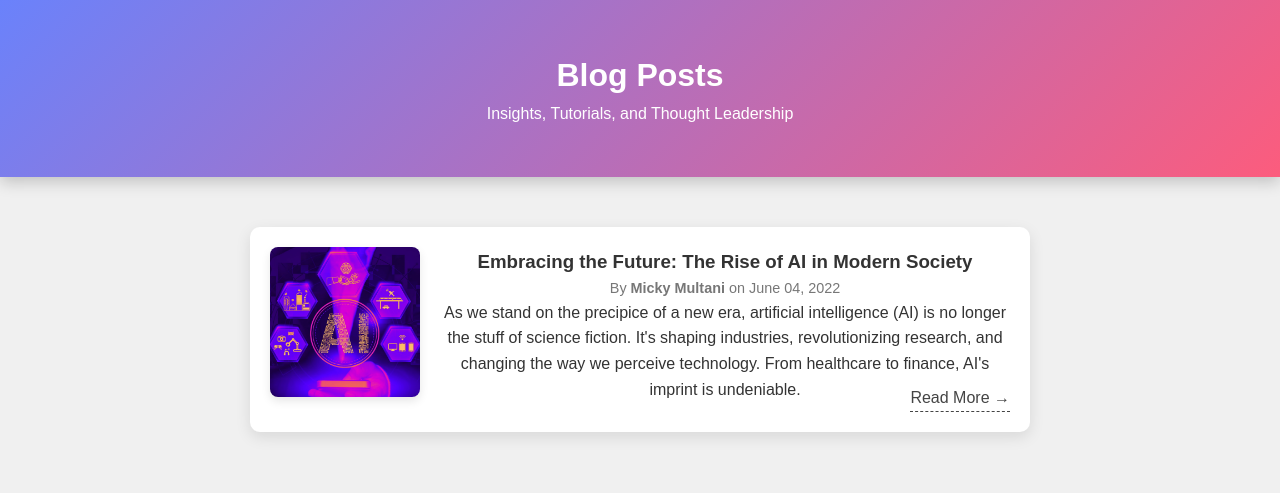
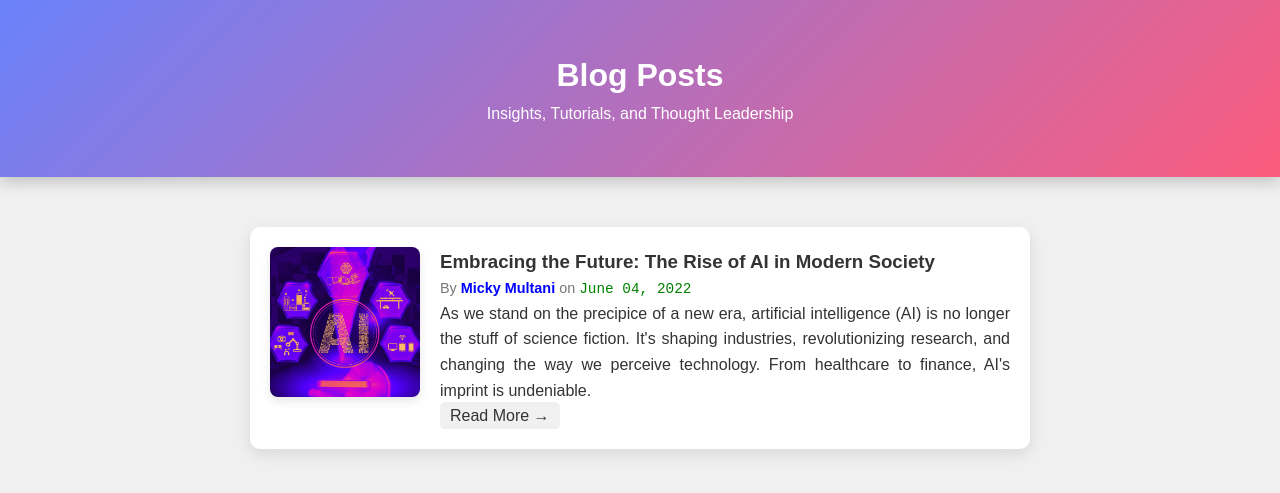
Before and after one commit to mickymultani/portfolio, a Jekyll site: the page built from blog.md, in a window 1280 px wide. Shown: the top 493 px of the page. Built offline with Jekyll 4.4.1, drawn with Linux system fonts in a browser that asks for light colours; our own code applies the rules of GitHub Pages for plain Markdown files.

Commit message:
Fixed thumbnail and Read More link issues

```diff
--- a/assets/css/style.css
+++ b/assets/css/style.css
@@ -45,7 +45,7 @@ body {
     margin: 0 10px;
     background-color: #ffffff;
     padding: 20px;
-    text-align: center;
+    text-align: justify;
     border-radius: 10px;
     box-shadow: 0 5px 15px rgba(0,0,0,0.1);
     transition: transform 0.3s, box-shadow 0.3s;
@@ -94,16 +94,14 @@ img.post-thumbnail {
     clear: both;
 }
 
-/* Read more link styling */
 .read-more {
-    display: inline-block;
-    margin-top: 10px;
-    color: #444;
-    text-decoration: none;
-    border-bottom: 1px dashed #444;
-    position: absolute;
-    bottom: 20px;
-    right: 20px;
+    background-color: #f0f0f0;
+    padding: 5px 10px;
+    border-radius: 5px;
+    transition: background-color 0.3s;
+}
+.read-more:hover {
+    background-color: #e0e0e0;
 }
 
 .read-more:hover {
@@ -115,3 +113,12 @@ img.post-thumbnail {
     font-size: 0.9em;
     color: #777;
 }
+
+.post-meta strong {
+    color: blue;
+}
+
+.post-meta time {
+    color: green;
+    font-family: 'Courier New', Courier, monospace;
+}
```
